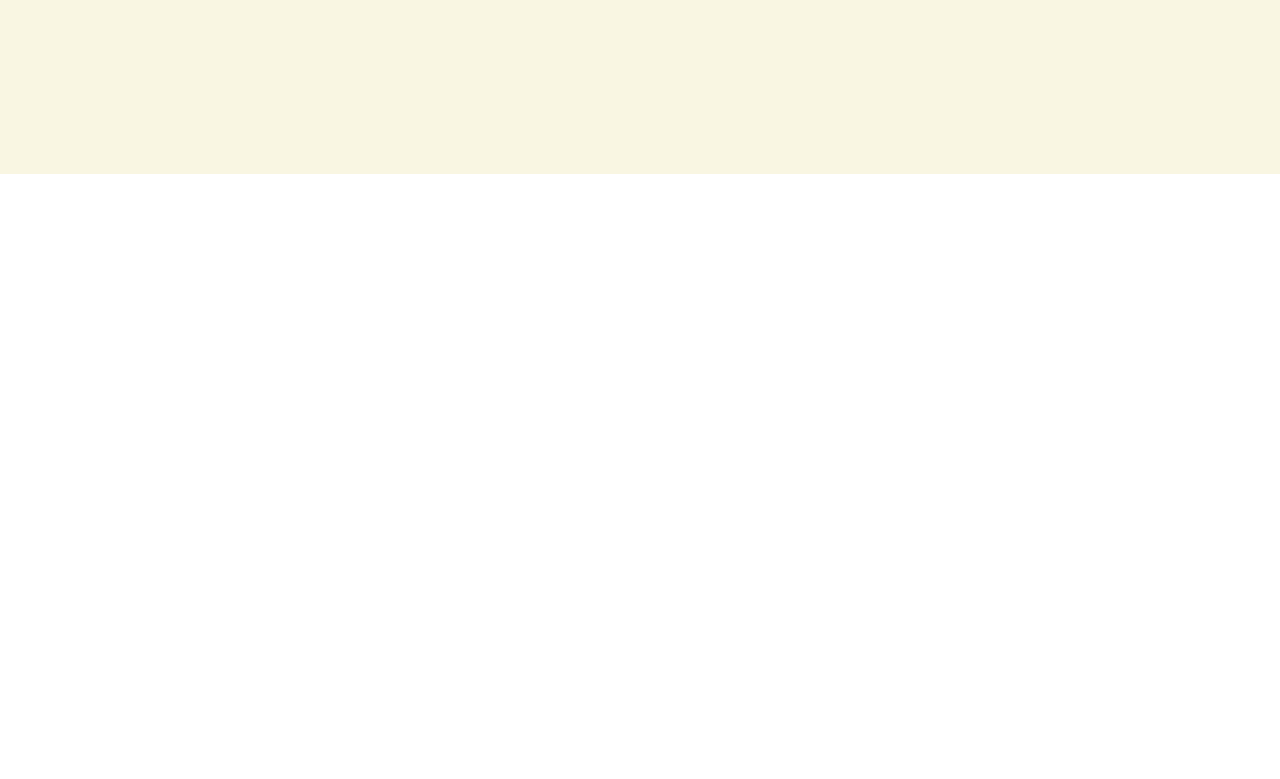
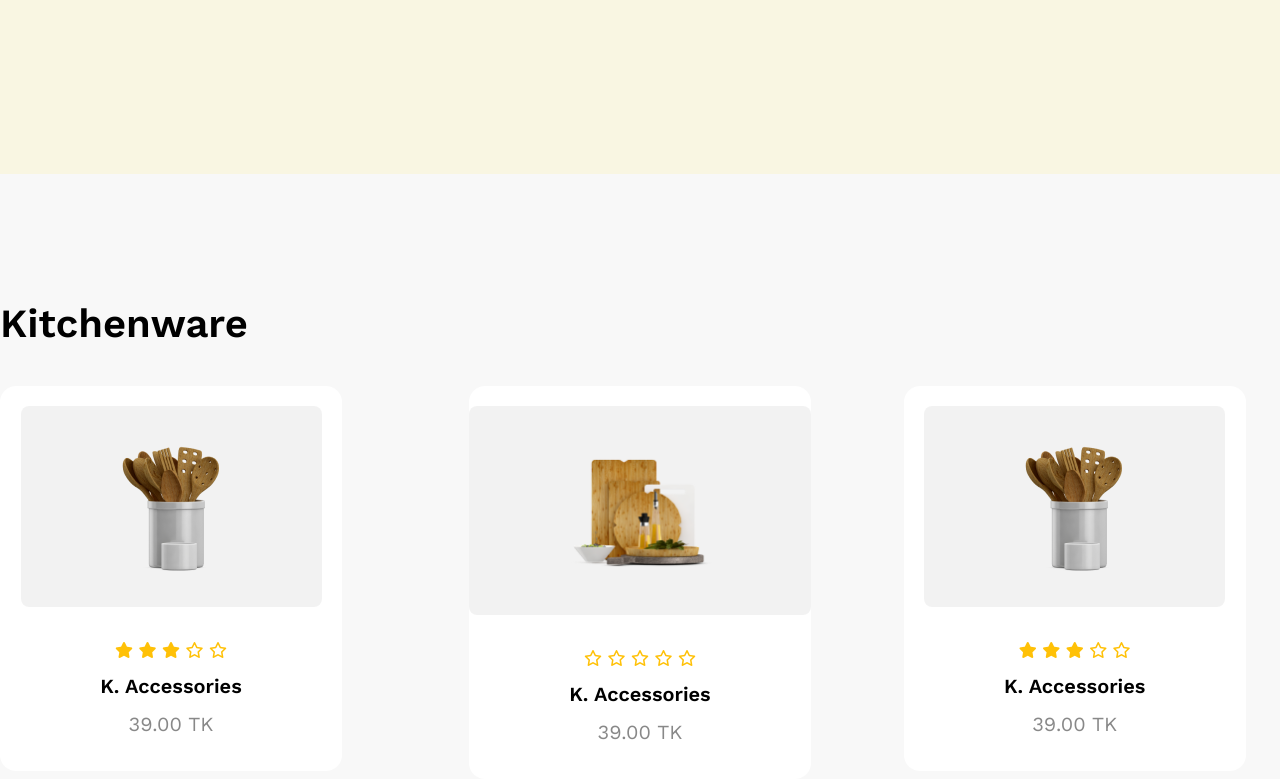
Before and after one commit to tawhid-choudhury/summer-sale, a plain HTML site: page index.html in a window 1280 px wide. Shown: the part 699-1478 px from the top of the page. Before the commit the page ends 873 px from the top, so only its background shows below. Drawn offline with nearby package versions, Linux system fonts and the light colour scheme.

Commit message:
kitchen almost done, cleanup remaining

```diff
--- a/index.html
+++ b/index.html
@@ -5,9 +5,10 @@
     <meta charset="UTF-8">
     <meta name="viewport" content="width=device-width, initial-scale=1.0">
     <title>Summer Sale | Assignment 5</title>
+    <link rel="shortcut icon" href="./images/Summer 1.png" type="image/x-icon">
     <link href="https://cdn.jsdelivr.net/npm/daisyui@3.5.1/dist/full.css" rel="stylesheet" type="text/css" />
     <script src="https://cdn.tailwindcss.com"></script>
-
+    <script src="https://kit.fontawesome.com/4309854b58.js" crossorigin="anonymous"></script>
     <style>
         @import url('https://fonts.googleapis.com/css2?family=Work+Sans:wght@400;500;600;700&display=swap');
 
@@ -21,10 +22,10 @@
     </style>
 </head>
 
-<body class="font-work-sans">
+<body class="font-work-sans text-black bg-[#F8F8F8]">
     <header class="bg-[#F9F6E2] min-h-[873px] flex items-center p-4 md:p-0">
         <!-- banner -->
-        <div class="max-w-[1440px] m-auto flex flex-col-reverse md:flex-row items-center justify-center">
+        <div class="max-w-[1440px] m-auto flex flex-col-reverse md:flex-row items-center justify-center ">
             <div class="text-center max-w-[703px]">
                 <h3 class="text-[24px] lg:text-[32px] font-medium">---SALE FEVER---</h3>
                 <h1 class="text-[44px] lg:text-[58px] font-bold mt-[45px]">Purchase TK 200 or above & <span
@@ -40,11 +41,75 @@
 
         </div>
     </header>
-    <main>
-        <div>
-            <!-- KitcherWare -->
+    <main">
+        <div class="max-w-[1440px] m-auto mt-[120px]">
+            <div class="">
+                <!-- KitchenWare -->
                 <section>
-
+                    <h1 class="text-[40px] font-semibold">Kitchenware</h1>
+                    <div class="grid grid-cols-1 lg:grid-cols-3 justify-center gap-6 ">
+                        <!-- <div class="flex flex-wrap justify-between gap-6"> -->
+                        <!-- card-1 -->
+                        <div class="mt-8">
+                            <div class="card bg-base-100 w-[342px] m-auto lg:m-0">
+                                <figure class="">
+                                    <img src="./images/prod1.png" alt="K.Accessories"
+                                        class="rounded-lg px-[96px] py-[33px] bg-[#1111110D] mt-[20px]" />
+                                </figure>
+                                <div class="card-body items-center text-center">
+                                    <h3 class="text-[#FFC107]">
+                                        <i class="fa-solid fa-star"></i>
+                                        <i class="fa-solid fa-star"></i>
+                                        <i class="fa-solid fa-star"></i>
+                                        <i class="fa-regular fa-star"></i>
+                                        <i class="fa-regular fa-star"></i>
+                                    </h3>
+                                    <h3 class="text-[20px] font-semibold">K. Accessories</h3>
+                                    <h5 class="text-[20px] text-[#11111180]">39.00 TK</h5>
+                                </div>
+                            </div>
+                        </div>
+                        <!-- card-2 -->
+                        <div class="mt-8">
+                            <div class="card bg-base-100 w-[342px] m-auto">
+                                <figure class="">
+                                    <img src="./images/prod2.png" alt="K.Accessories"
+                                        class="rounded-lg px-[96px] py-[33px] bg-[#1111110D] mt-[20px]" />
+                                </figure>
+                                <div class="card-body items-center text-center">
+                                    <h3 class="text-[#FFC107]">
+                                        <i class="fa-regular fa-star"></i>
+                                        <i class="fa-regular fa-star"></i>
+                                        <i class="fa-regular fa-star"></i>
+                                        <i class="fa-regular fa-star"></i>
+                                        <i class="fa-regular fa-star"></i>
+                                    </h3>
+                                    <h3 class="text-[20px] font-semibold">K. Accessories</h3>
+                                    <h5 class="text-[20px] text-[#11111180]">39.00 TK</h5>
+                                </div>
+                            </div>
+                        </div>
+                        <!-- card-3 -->
+                        <div class="mt-8">
+                            <div class="card bg-base-100 w-[342px] m-auto">
+                                <figure class="">
+                                    <img src="./images/prod1.png" alt="K.Accessories"
+                                        class="rounded-lg px-[96px] py-[33px] bg-[#1111110D] mt-[20px]" />
+                                </figure>
+                                <div class="card-body items-center text-center">
+                                    <h3 class="text-[#FFC107]">
+                                        <i class="fa-solid fa-star"></i>
+                                        <i class="fa-solid fa-star"></i>
+                                        <i class="fa-solid fa-star"></i>
+                                        <i class="fa-regular fa-star"></i>
+                                        <i class="fa-regular fa-star"></i>
+                                    </h3>
+                                    <h3 class="text-[20px] font-semibold">K. Accessories</h3>
+                                    <h5 class="text-[20px] text-[#11111180]">39.00 TK</h5>
+                                </div>
+                            </div>
+                        </div>
+                    </div>
                 </section>
                 <!-- Sportswear -->
                 <section>
@@ -58,6 +123,7 @@
             <div>
                 <!-- cart+checkout -->
             </div>
+        </div>
         </main>
 
 </body>
```
Also changed, not shown: 1 other file. Lines whose indentation alone changed are shown as unchanged.
